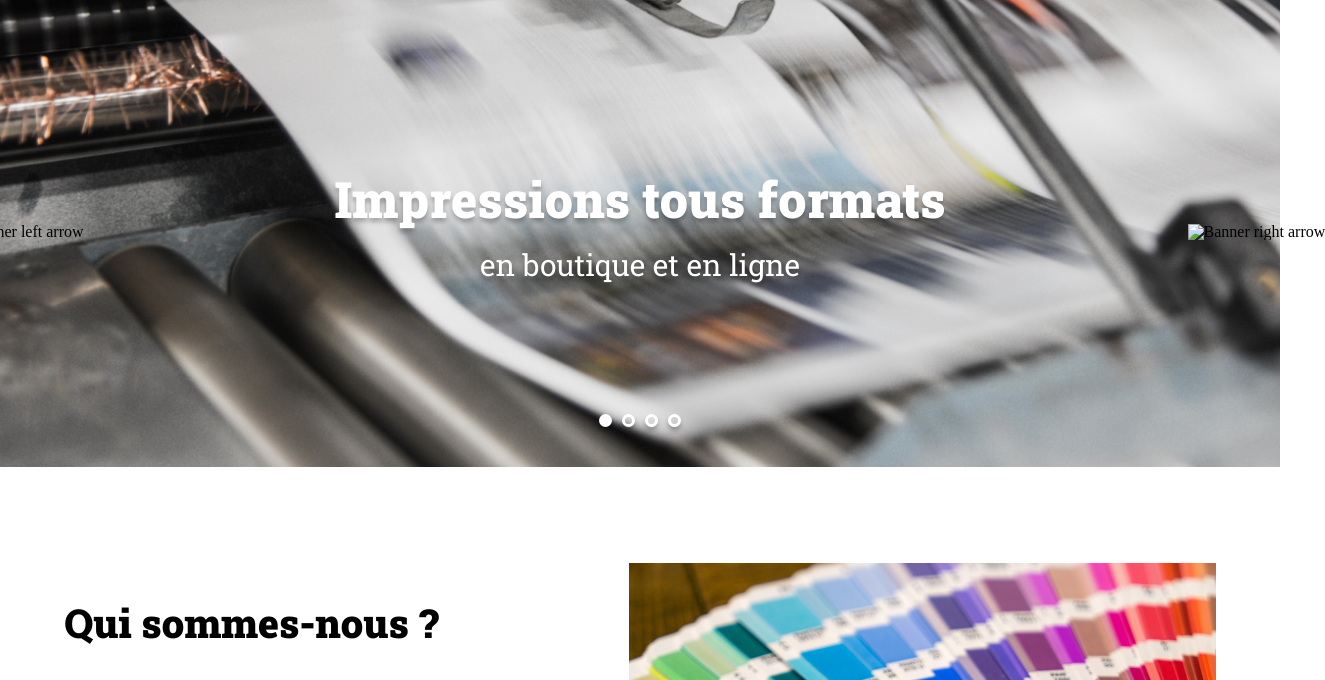
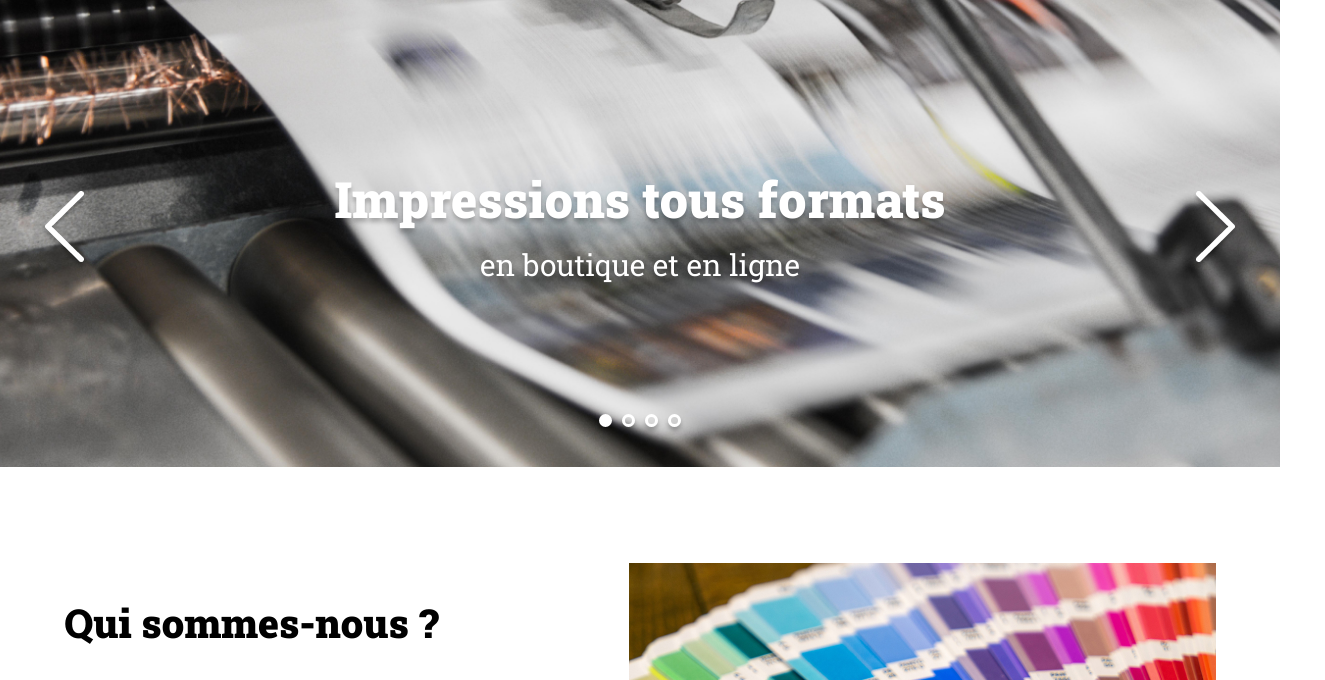
Before and after one commit to amandefasano/AD_Print-it-JS-main, a plain HTML site: page index.html in a window 1280 px wide. Shown: the part 104-784 px from the top of the page, 1325 px wide, since content can reach past the window. Drawn offline with Linux system fonts and the light colour scheme; the site is published under a folder, as on GitHub Pages, so addresses that start at the root find nothing.

Commit message:
Fix images path => adding "." before "/assets/"

```diff
--- a/assets/script.js
+++ b/assets/script.js
@@ -19,7 +19,7 @@ const slides = [
   },
 ];
 let slider_img = document.querySelector(".banner-img");
-let img_path = "/assets/images/slideshow/";
+let img_path = "./assets/images/slideshow/";
 let slider_txt = document.querySelector("#banner p");
 
 // Slider's dots
--- a/index.html
+++ b/index.html
@@ -21,8 +21,8 @@
 		<img class="banner-img" src="./assets/images/slideshow/slide1.jpg" alt="Banner Print-it">
 		<p>Impressions tous formats <span>en boutique et en ligne</span></p>
 		<div class="arrow">
-			<img class="arrow_left" src="/assets/images/arrow_left.png" alt="Banner left arrow">
-			<img class="arrow_right" src="/assets/images/arrow_right.png" alt="Banner right arrow">
+			<img class="arrow_left" src="./assets/images/arrow_left.png" alt="Banner left arrow">
+			<img class="arrow_right" src="./assets/images/arrow_right.png" alt="Banner right arrow">
 		</div>
 		<div class="dots">
 		</div>
```
